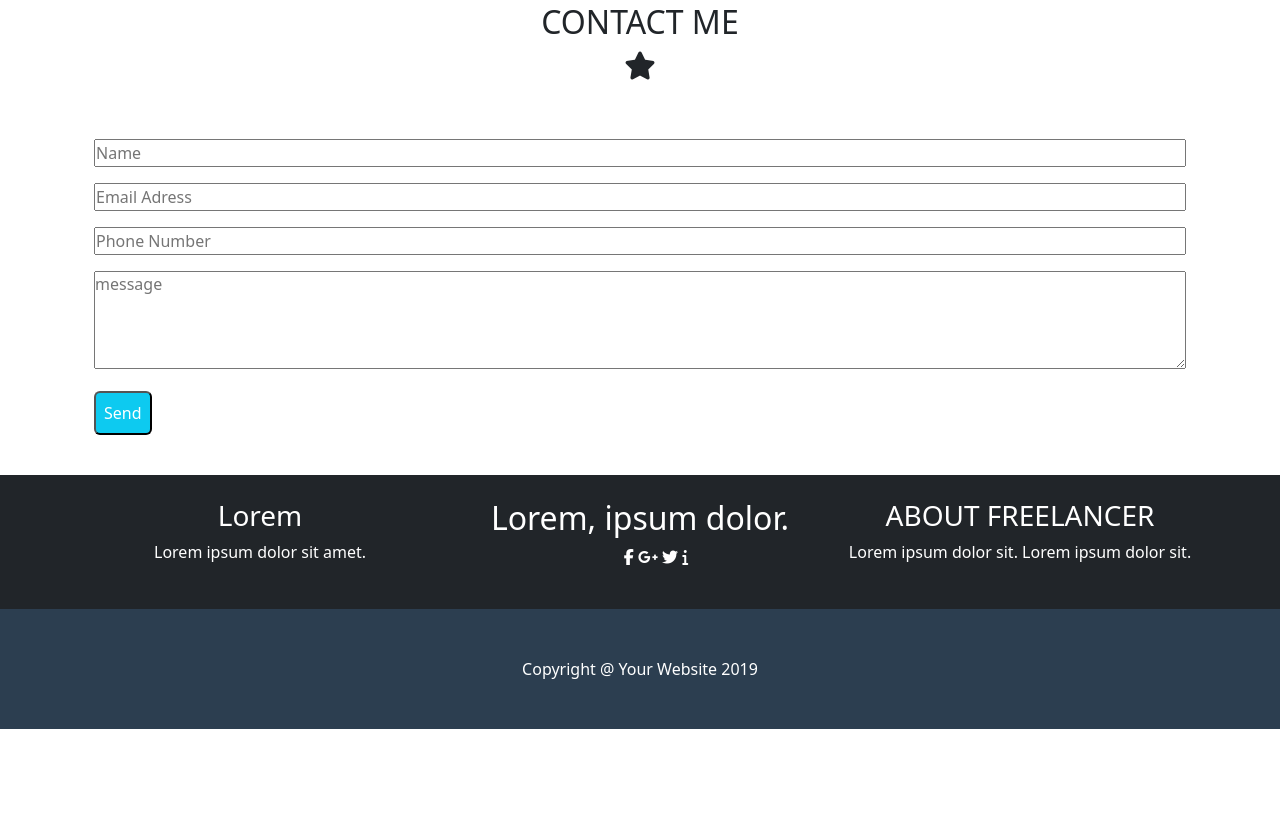
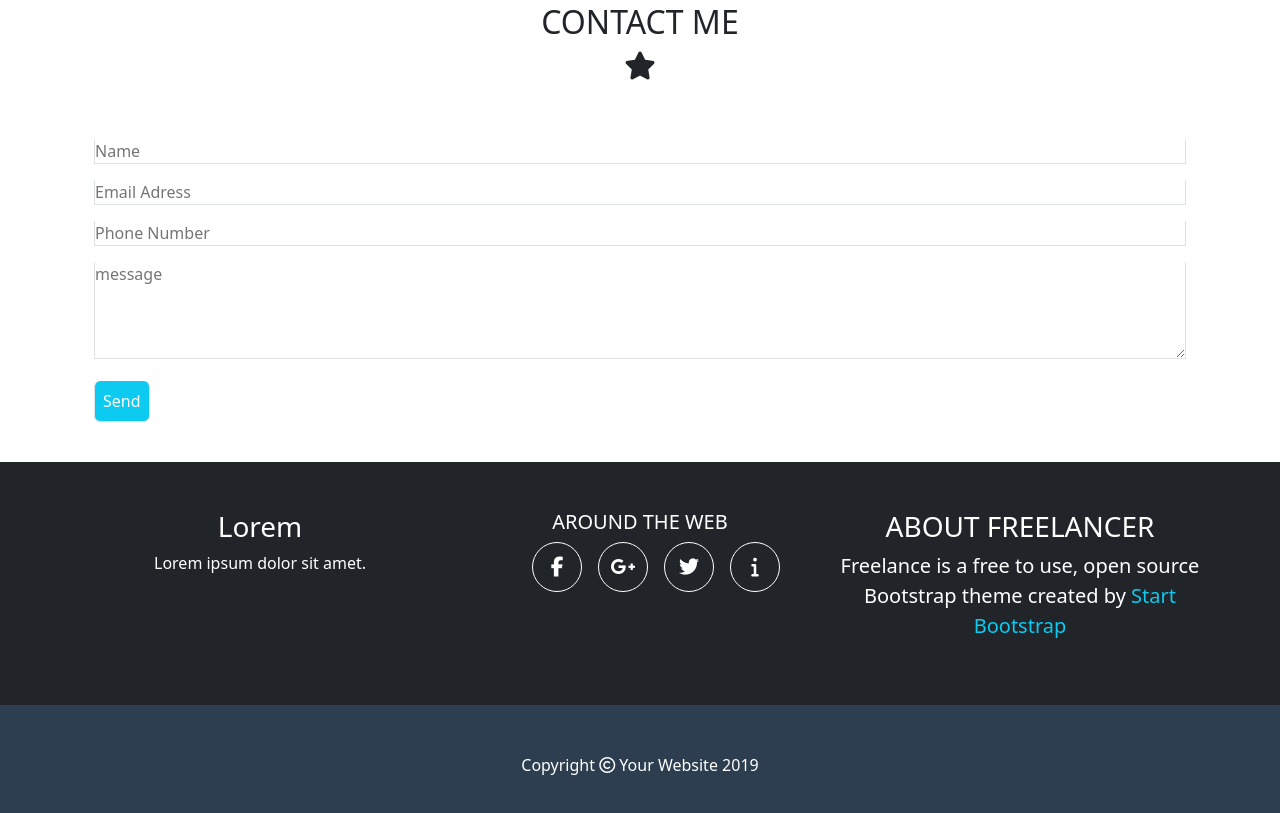
Before and after one commit to MarcoColloca/html-css-bootstrap-freelancer, a plain HTML site: page index.html in a window 1280 px wide. Shown: the part 1579-2392 px from the top of the page. Before the commit the page ends 2308 px from the top, so only its background shows below. Drawn offline with nearby package versions, Linux system fonts and the light colour scheme.

Commit message:
Add → added rounded borders to social icons and removed borders from contact inputs

```diff
--- a/css/app.css
+++ b/css/app.css
@@ -32,6 +32,10 @@ img{
 }
 
 
+.wh40{
+    width: 50px;
+    height: 50px;
+}
 
 
 /* DEBUG */
--- a/index.html
+++ b/index.html
@@ -162,23 +162,23 @@
                 <div class="row justify-content-center">
                     <ul class="col-8 col-lg-12 row flex-column row-gap-3">
                         <li>
-                            <input class="w-100" id="Nome" type="text" placeholder="Name">
+                            <input class="w-100 border border-top-0" id="Nome" type="text" placeholder="Name">
                         </li>
 
                         <li>
-                            <input class="w-100" id="mail" type="text" placeholder="Email Adress">
+                            <input class="w-100 border border-top-0" id="mail" type="text" placeholder="Email Adress">
                         </li>
 
                         <li>
-                            <input class="w-100" id="phone" type="text" placeholder="Phone Number">
+                            <input class="w-100 border border-top-0" id="phone" type="text" placeholder="Phone Number">
                         </li>
 
                         <li>
-                            <textarea class="w-100" id="message" rows="4" cols="20" placeholder="message"></textarea>
+                            <textarea class="w-100 border border-top-0" id="message" rows="4" cols="20" placeholder="message"></textarea>
                         </li>
 
                         <li>
-                            <input type="submit" value="Send" class="bg-info p-2 rounded text-white">
+                            <input type="submit" value="Send" class="bg-info p-2 rounded text-white border border-top-0">
                         </li>
                     </ul>
                 </div>
@@ -188,7 +188,7 @@
 
 
     <footer>
-        <section class="info bg-dark py-4">
+        <section class="info bg-dark py-5">
             <div class="container">
                 <div class="row justify-content-center text-center row-gap-4 text-white">
                     <div class="col-12 col-lg-4">
@@ -197,30 +197,29 @@
                     </div>
 
                     <div class="col-12 col-lg-4">
-                        <h2>Lorem, ipsum dolor.</h2>
-                        <ul>
-                            <li class="d-inline-block">
+                        <h2 class="fs-5">AROUND THE WEB</h2>
+                        <ul class="fs-5 row justify-content-center gap-3">
+                            <li class="wh40 d-flex align-items-center justify-content-center border border-white rounded-circle">
                                 <i class="fa-brands fa-facebook-f"></i>
                             </li>
 
-                            <li class="d-inline-block">
+                            <li class="wh40 d-flex align-items-center justify-content-center border border-white rounded-circle">
                                 <i class="fa-brands fa-google-plus-g"></i>
                             </li>
 
-                            <li class="d-inline-block">
+                            <li class="wh40 d-flex align-items-center  justify-content-center border border-white rounded-circle">
                                 <i class="fa-brands fa-twitter"></i>
                             </li>
 
-                            <li class="d-inline-block">
+                            <li class="wh40 d-flex align-items-center justify-content-center border border-white rounded-circle">
                                 <i class="fa-solid fa-info"></i>
                             </li>
-
                         </ul>
                     </div>
 
-                    <div class="col-12 col-lg-4">
+                    <div class="col-12 col-lg-4 px-4 px-xl-1">
                         <h3>ABOUT FREELANCER</h3>
-                        <p>Lorem ipsum dolor sit. Lorem ipsum dolor sit.</p>
+                        <p class="fs-5">Freelance is a free to use, open source Bootstrap theme created by <span class="text-info">Start Bootstrap</span></p>
                     </div>
                 </div>
             </div>
@@ -232,7 +231,7 @@
                 <div class="row justify-content-center">
                     <div class="col-auto">
                         <p class="m-0">
-                            Copyright @ Your Website 2019
+                            Copyright <i class="fa-regular fa-copyright"></i> Your Website 2019
                         </p>
                     </div>
                 </div>
```
